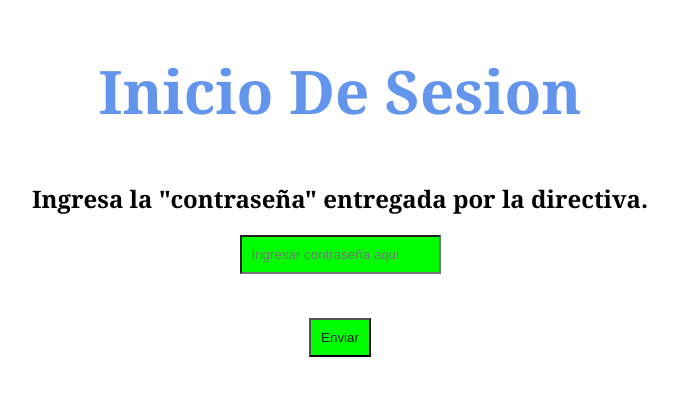
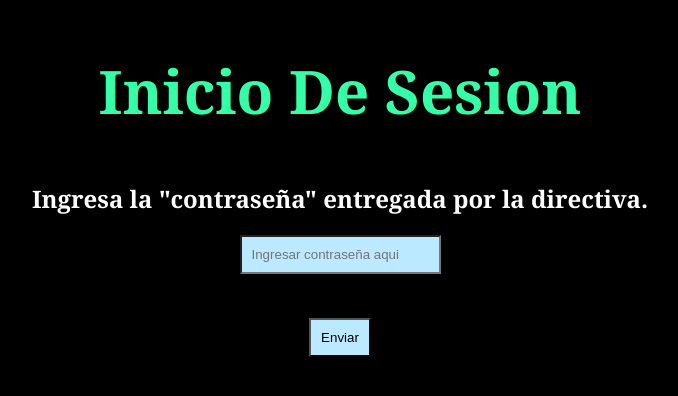
Before and after one commit to elParcerito/RLCO1F, a plain HTML site: page index.html in a window 1280 px wide. Shown: the whole page, without its empty margins (300-978 px from the left). Drawn offline with Linux system fonts and the light colour scheme.

Commit message:
edicion de algunas cosas suabes

```diff
--- a/TRD/norm.css
+++ b/TRD/norm.css
@@ -26,6 +26,6 @@ input, button {
 }
 
 #ingresar-codigo {
-    background-color: #C0FFC4;
+    background-color: #b0d2ff;
     color: black;
 }
--- a/styles.css
+++ b/styles.css
@@ -1,19 +1,19 @@
 body {
     text-align: center;
-    color: black;
+    color: white;
     font-family: Georgia, 'Times New Roman', Times, serif;
-    background-color: white;
+    background-color: black;
 }
 
 #inicio {
-    color: cornflowerblue;
+    color: #34ffa6;
     font-size: 40px;
     margin-bottom: 20px;
 }
 
 input, button {
-    background-color: #00ff00;
-    color: #222;
+    background-color: #bbe9ff; /* color de recuadro
+    color: #0012ff; /* color de letras */
     padding: 10px; /* el ancho de el recuadro */
     margin: auto;  /* el largo que recuadro*/
 }
```
Also changed, not shown: TRD/norm.html (+1 -1 lines).
